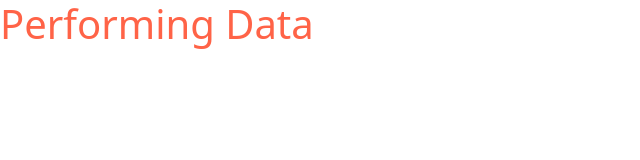
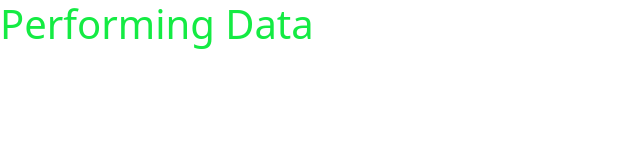
Before and after one commit to lina-DCI/performing-data, a website built with Parcel: page src/index.html in a window 1280 px wide. Shown: the whole page, without its empty margins (0-640 px from the left). Built offline with nearby package versions, Linux system fonts and the light colour scheme.

```diff
--- a/src/styles/main.scss
+++ b/src/styles/main.scss
@@ -8,5 +8,5 @@
 // Write your sass code here or import partials
 
 h1 {
-  color: tomato;
+  color: #14eb43;
 }
```
